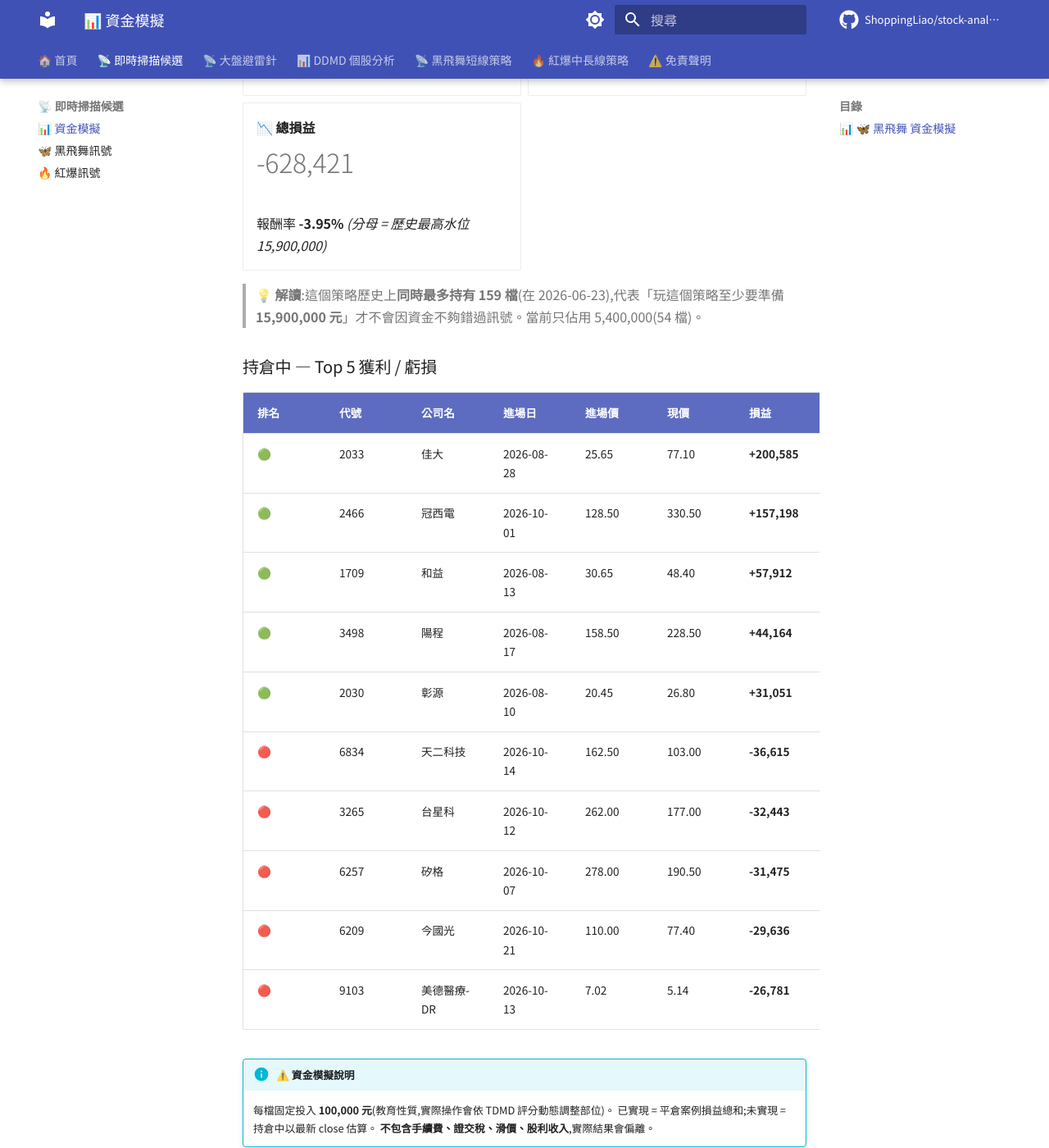
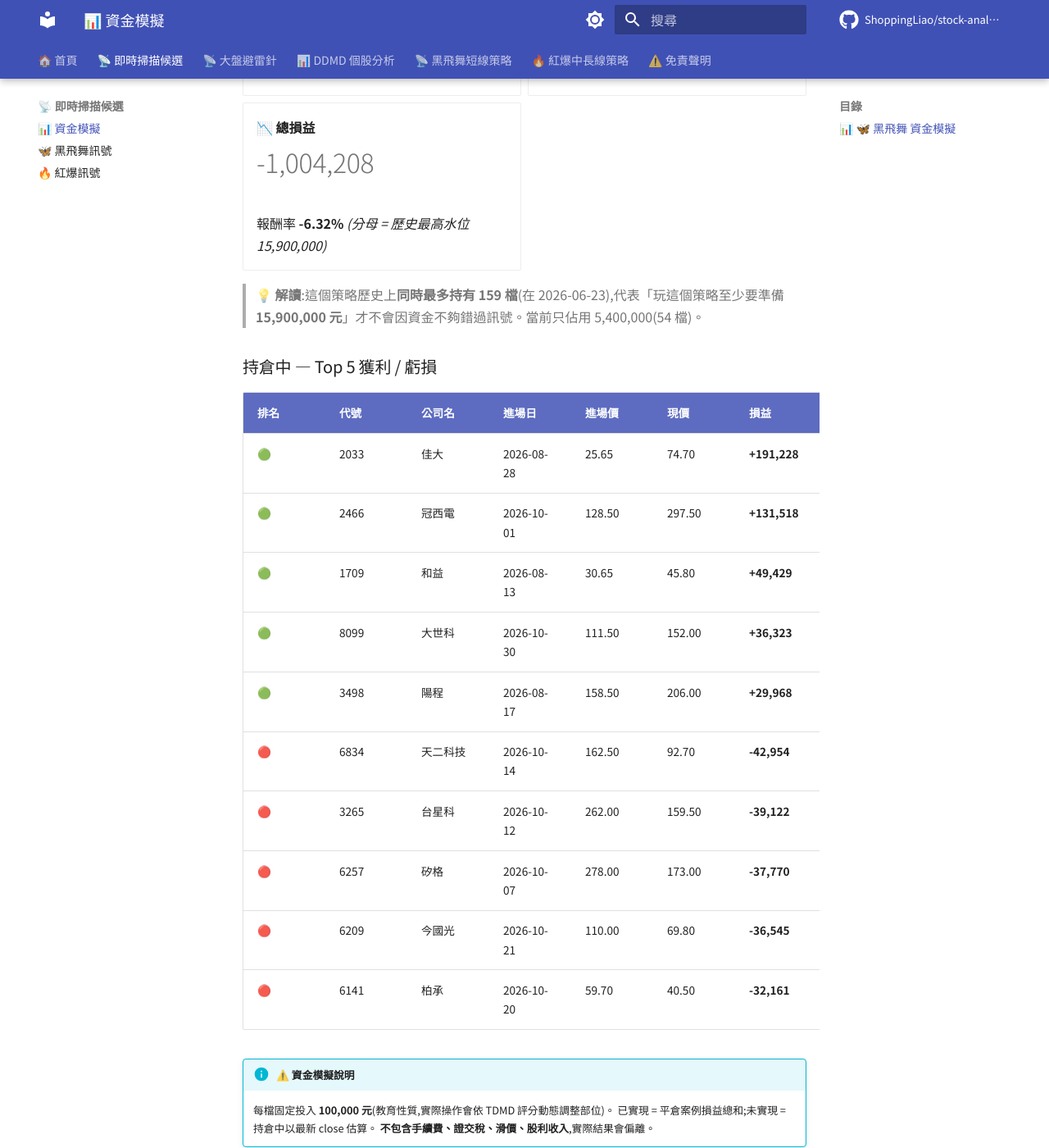
Before and after one commit to ShoppingLiao/stock-analysis-public, an MkDocs documentation site: the page built from docs/signals_capital.md, in a window 1280 px wide and 1400 px high, scrolled down 2115 px. Shown: the whole window at 82% size. Built offline with MkDocs 1.6.1 and Material for MkDocs 9.7.7, drawn with Linux system fonts in a browser that asks for light colours; comment, search, counter and statistics services are not loaded; some of the changed text lies outside the part shown.

Commit message:
docs(signals): update BB + RB + capital (2026-11-05)

```diff
--- a/docs/signals_capital.md
+++ b/docs/signals_capital.md
@@ -54,8 +54,8 @@
 | 排名 | 代號 | 公司名 | 進場日 | 進場價 | 現價 | 損益 | 損益% |
 |------|------|--------|--------|--------|------|------|-------|
 | 🟢 | 2412 | 中華電 | 2026-10-28 | 156.50 | 161.50 | **+3,195** | **+3.19%** |
-| 🟢 | 4904 | 遠傳 | 2026-10-20 | 112.00 | 114.00 | **+1,786** | **+1.79%** |
 | 🟢 | 2412 | 中華電 | 2026-11-03 | 159.00 | 161.50 | **+1,572** | **+1.57%** |
+| 🟢 | 4904 | 遠傳 | 2026-10-20 | 112.00 | 112.50 | **+446** | **+0.45%** |
 
 !!! info "⚠️ 資金模擬說明"
     每檔固定投入 **100,000 元**(教育性質,實際操作會依 TDMD 評分動態調整部位)。
@@ -90,15 +90,15 @@
 
 -   **🟡 未實現損益**
 
-    # +188,709
+    # -187,078
 
     持倉 54 檔(現價 vs 進場價)
 
 -   **📉 總損益**
 
-    # -628,421
+    # -1,004,208
 
-    報酬率 **-3.95%** _(分母 = 歷史最高水位 15,900,000)_
+    報酬率 **-6.32%** _(分母 = 歷史最高水位 15,900,000)_
 
 </div>
 
@@ -108,16 +108,16 @@
 
 | 排名 | 代號 | 公司名 | 進場日 | 進場價 | 現價 | 損益 | 損益% |
 |------|------|--------|--------|--------|------|------|-------|
-| 🟢 | 2033 | 佳大 | 2026-08-28 | 25.65 | 77.10 | **+200,585** | **+200.58%** |
-| 🟢 | 2466 | 冠西電 | 2026-10-01 | 128.50 | 330.50 | **+157,198** | **+157.20%** |
-| 🟢 | 1709 | 和益 | 2026-08-13 | 30.65 | 48.40 | **+57,912** | **+57.91%** |
-| 🟢 | 3498 | 陽程 | 2026-08-17 | 158.50 | 228.50 | **+44,164** | **+44.16%** |
-| 🟢 | 2030 | 彰源 | 2026-08-10 | 20.45 | 26.80 | **+31,051** | **+31.05%** |
-| 🔴 | 6834 | 天二科技 | 2026-10-14 | 162.50 | 103.00 | **-36,615** | **-36.62%** |
-| 🔴 | 3265 | 台星科 | 2026-10-12 | 262.00 | 177.00 | **-32,443** | **-32.44%** |
-| 🔴 | 6257 | 矽格 | 2026-10-07 | 278.00 | 190.50 | **-31,475** | **-31.47%** |
-| 🔴 | 6209 | 今國光 | 2026-10-21 | 110.00 | 77.40 | **-29,636** | **-29.64%** |
-| 🔴 | 9103 | 美德醫療-DR | 2026-10-13 | 7.02 | 5.14 | **-26,781** | **-26.78%** |
+| 🟢 | 2033 | 佳大 | 2026-08-28 | 25.65 | 74.70 | **+191,228** | **+191.23%** |
+| 🟢 | 2466 | 冠西電 | 2026-10-01 | 128.50 | 297.50 | **+131,518** | **+131.52%** |
+| 🟢 | 1709 | 和益 | 2026-08-13 | 30.65 | 45.80 | **+49,429** | **+49.43%** |
+| 🟢 | 8099 | 大世科 | 2026-10-30 | 111.50 | 152.00 | **+36,323** | **+36.32%** |
+| 🟢 | 3498 | 陽程 | 2026-08-17 | 158.50 | 206.00 | **+29,968** | **+29.97%** |
+| 🔴 | 6834 | 天二科技 | 2026-10-14 | 162.50 | 92.70 | **-42,954** | **-42.95%** |
+| 🔴 | 3265 | 台星科 | 2026-10-12 | 262.00 | 159.50 | **-39,122** | **-39.12%** |
+| 🔴 | 6257 | 矽格 | 2026-10-07 | 278.00 | 173.00 | **-37,770** | **-37.77%** |
+| 🔴 | 6209 | 今國光 | 2026-10-21 | 110.00 | 69.80 | **-36,545** | **-36.55%** |
+| 🔴 | 6141 | 柏承 | 2026-10-20 | 59.70 | 40.50 | **-32,161** | **-32.16%** |
 
 !!! info "⚠️ 資金模擬說明"
     每檔固定投入 **100,000 元**(教育性質,實際操作會依 TDMD 評分動態調整部位)。
@@ -150,15 +150,15 @@
 
 -   **🟡 未實現損益**
 
-    # +195,262
+    # -181,865
 
-    BB +6,553 + RB +188,709
+    BB +5,214 + RB -187,078
 
--   **📈 總損益**
+-   **📉 總損益**
 
-    # +50,879
+    # -326,247
 
-    報酬率 **+0.22%** _(分母 = 兩策略歷史最高水位)_
+    報酬率 **-1.43%** _(分母 = 兩策略歷史最高水位)_
 
 </div>
 
```
Also changed, not shown: other parts of docs/signals_capital.md (+3 -3 lines), docs/signals_black_butterfly.md (+14 -4 lines), docs/signals_red_burst.md (+6 -1 lines).
